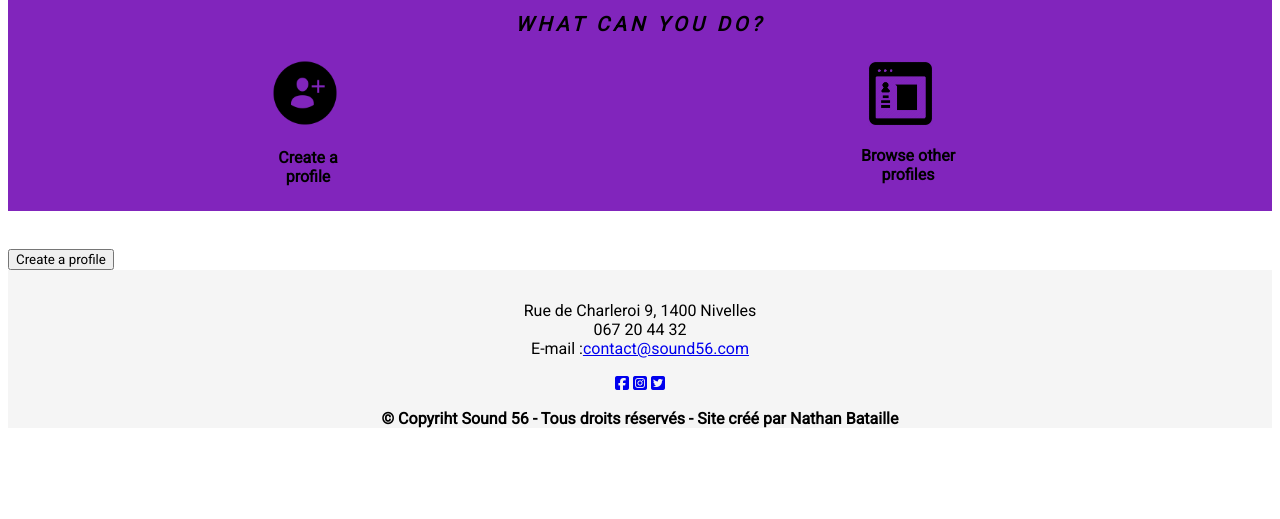
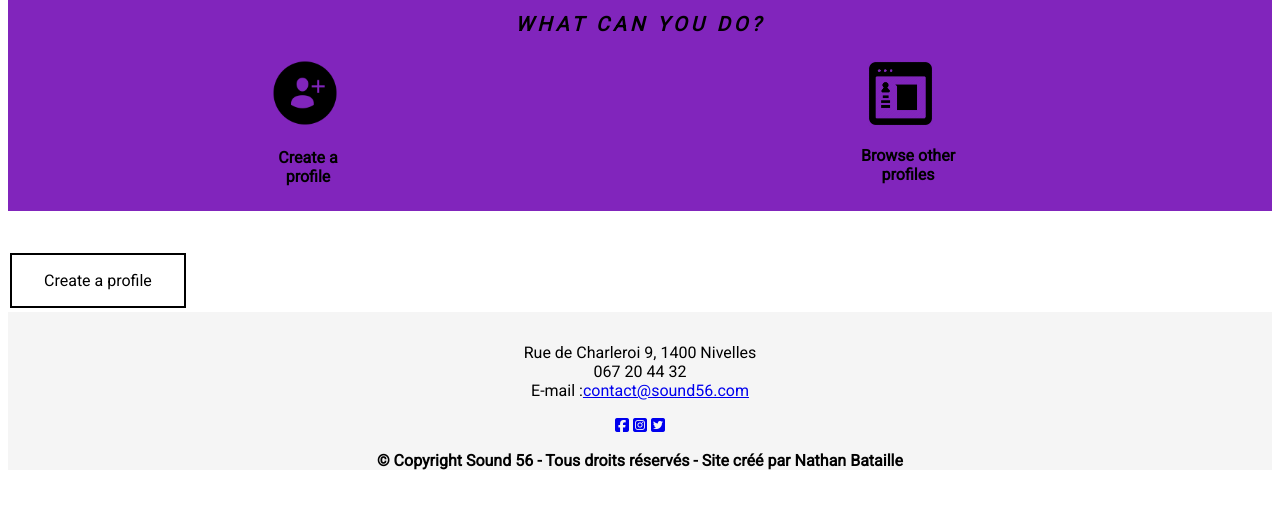
Before and after one commit to Batache2507/ArchitecureWeb_Projet-LV-, a Node project: template views/homepage.ejs in a window 1280 px wide. Shown: the part 281-800 px from the top of the page. Run offline with Node 20 templates, Linux system fonts and the light colour scheme; the template is opened without the code that fills it, so the values that code supplies are empty; some libraries are stand-ins or nearby versions.

Commit message:
suite profile

```diff
--- a/controllers/profilesController.js
+++ b/controllers/profilesController.js
@@ -1,6 +1,6 @@
-let connection = require('../db.js');
-let Profile = require('../models/profilesModel.js');
-listeProfiles = [];
+//let connection = require('../db.js');
+//let Profile = require('../models/profilesModel.js');
+//listeProfiles = [];
 
 //add a profile to the list
 exports.addProfile = function (request, response) {
--- a/public/css/homepage.css
+++ b/public/css/homepage.css
@@ -49,3 +49,22 @@
   padding-left: 268px;
   width: 62px;
 }
+
+/******************************************BUTTON******************************************/
+.button {
+  background-color: white;
+  border: 2px solid black;
+  color: black;
+  padding: 16px 32px;
+  text-align: center;
+  text-decoration: none;
+  font-size: 16px;
+  margin: 4px 2px;
+  transition-duration: 0.4s;
+  cursor: pointer;
+  /*??????how to center the button???*/
+}
+.button:hover {
+  background-color: black;
+  color: white;
+}
--- a/views/footer.ejs
+++ b/views/footer.ejs
@@ -18,7 +18,7 @@
             <a href="https://www.facebook.com/nathan.bataille.3" ><i class="fab fa-facebook-square"></a></i>
             <a href="https://www.instagram.com/batache_2507/"><i class="fab fa-instagram-square"></a></i>
             <a href="https://twitter.com/Batache_2507" ><i class="fab fa-twitter-square"></a></i>
-            <p><strong>© Copyriht Sound 56 - Tous droits réservés - Site créé par Nathan Bataille</strong></p>
+            <p><strong>© Copyright Sound 56 - Tous droits réservés - Site créé par Nathan Bataille</strong></p>
     </div>
     </footer>
 
--- a/views/homepage.ejs
+++ b/views/homepage.ejs
@@ -33,13 +33,13 @@
 
 
         <form>
-            <input type="button" name="createProfile" class="createButton" value="Create a profile">
+            <input type="button" name="createProfile" class="button" value="Create a profile">
         </form>
 
 
     </body>
 
-    <!-----------------include the header----------------------->
+    <!-----------------include the footer----------------------->
     <%- include('footer.ejs')%>
     <!---------------------------------------------------------->
 
```
Also changed, not shown: routes.js (+7 -6 lines), views/profile.ejs (added, +32 -0 lines), views/settings.ejs (added, +36 -0 lines), public/css/settings.css (added).
